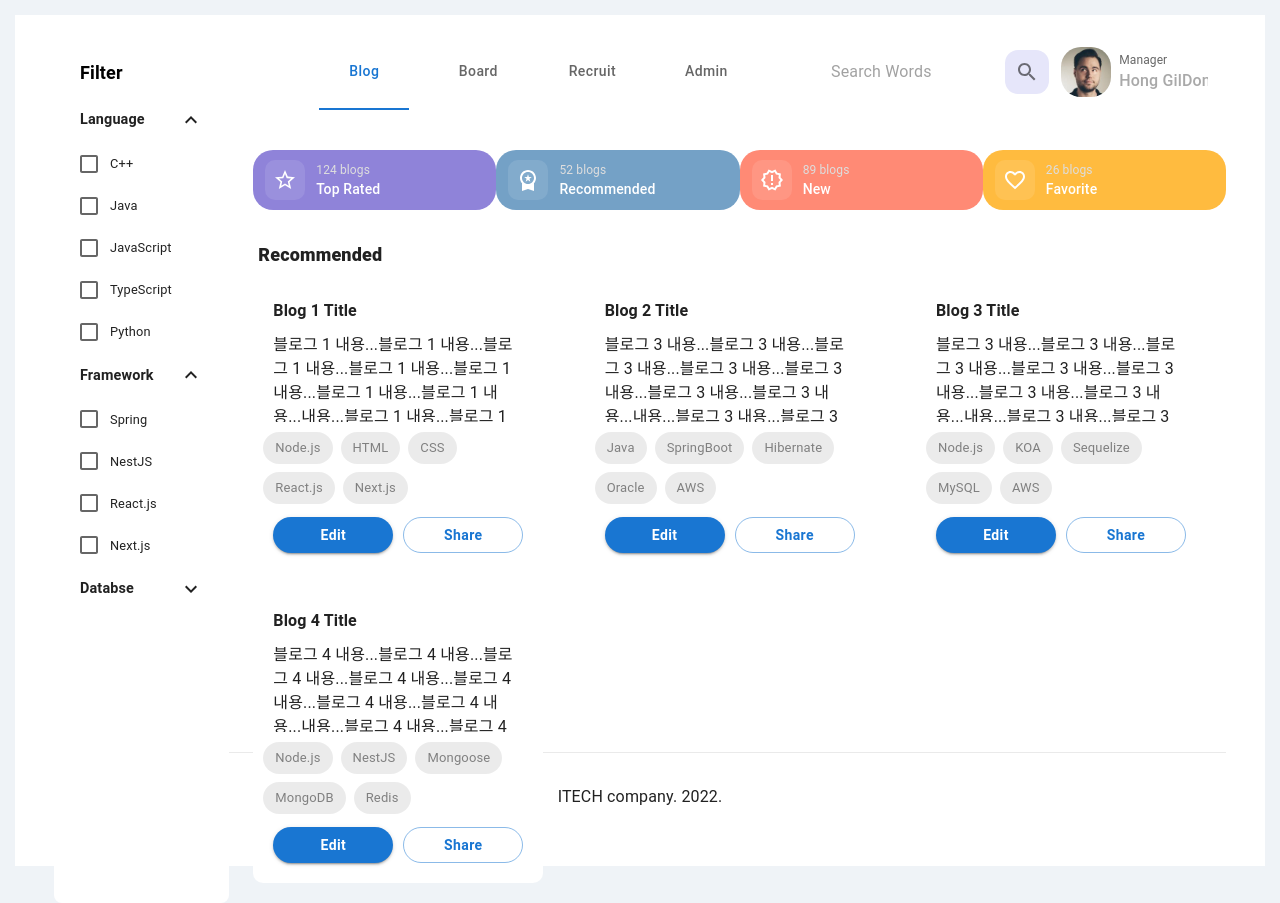
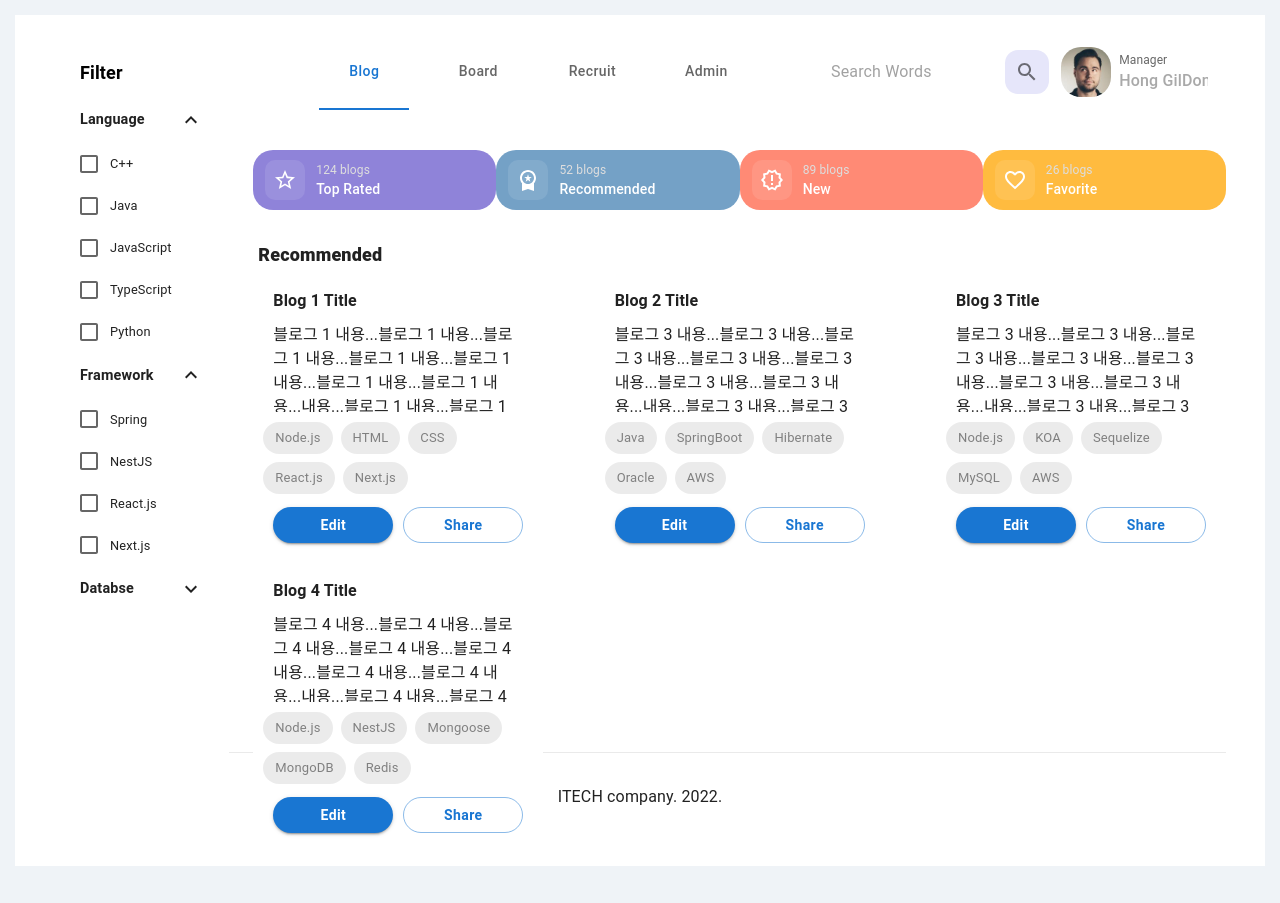
Before and after one commit to shyunjan/iblog, a Next.js app: page / in a window 1280 px wide. After the commit the page ends 881 px from the top, so only its background shows below. Built offline with nearby package versions, Linux system fonts and the light colour scheme.

Commit message:
fix css for Blog list

```diff
--- a/components/BlogSummaryBox.tsx
+++ b/components/BlogSummaryBox.tsx
@@ -20,8 +20,6 @@ export default ({ title, contentsSummary: summary, tags = [] }: BlogSummaryType)
         width: '290px',
         borderRadius: '10px',
         padding: '6px 10px',
-        mr: '20px',
-        mb: '20px',
       }}
     >
       <Typography sx={{ m: '10px', fontWeight: 600, fontSize: 16 }}>{title}</Typography>
--- a/layout/Layout.tsx
+++ b/layout/Layout.tsx
@@ -54,7 +54,7 @@ const Layout = ({ children }: Props): JSX.Element => {
               <Condition />
             </Item>
             {/* 결과 내용 영역 */}
-            <Item sx={{ flexGrow: 1 }}>{children}</Item>
+            <Item sx={{ flexGrow: 1, display: 'flex', flexDirection: 'column' }}>{children}</Item>
           </FlexGrid>
         </FlexGrid>
         <footer className="footer">
--- a/pages/index.tsx
+++ b/pages/index.tsx
@@ -35,15 +35,14 @@ const blogSearchArr: BlogSummaryType[] = [
 const Home: NextPage = (): JSX.Element => {
   return (
     <>
-      <Typography sx={{ m: '5px', mb: '15px', fontWeight: 800, fontSize: 18 }}>
-        Recommended
-      </Typography>
+      <Typography sx={{ m: '5px', fontWeight: 800, fontSize: 18 }}>Recommended</Typography>
       <Box
         sx={{
+          flexGrow: 1,
           display: 'flex',
-          flexDirection: 'row',
+          flexFlow: 'row wrap',
           justifyContent: 'space-between',
-          flexWrap: 'wrap',
+          alignContent: 'space-around',
         }}
       >
         {blogSearchArr.map((b, i) => (
```
